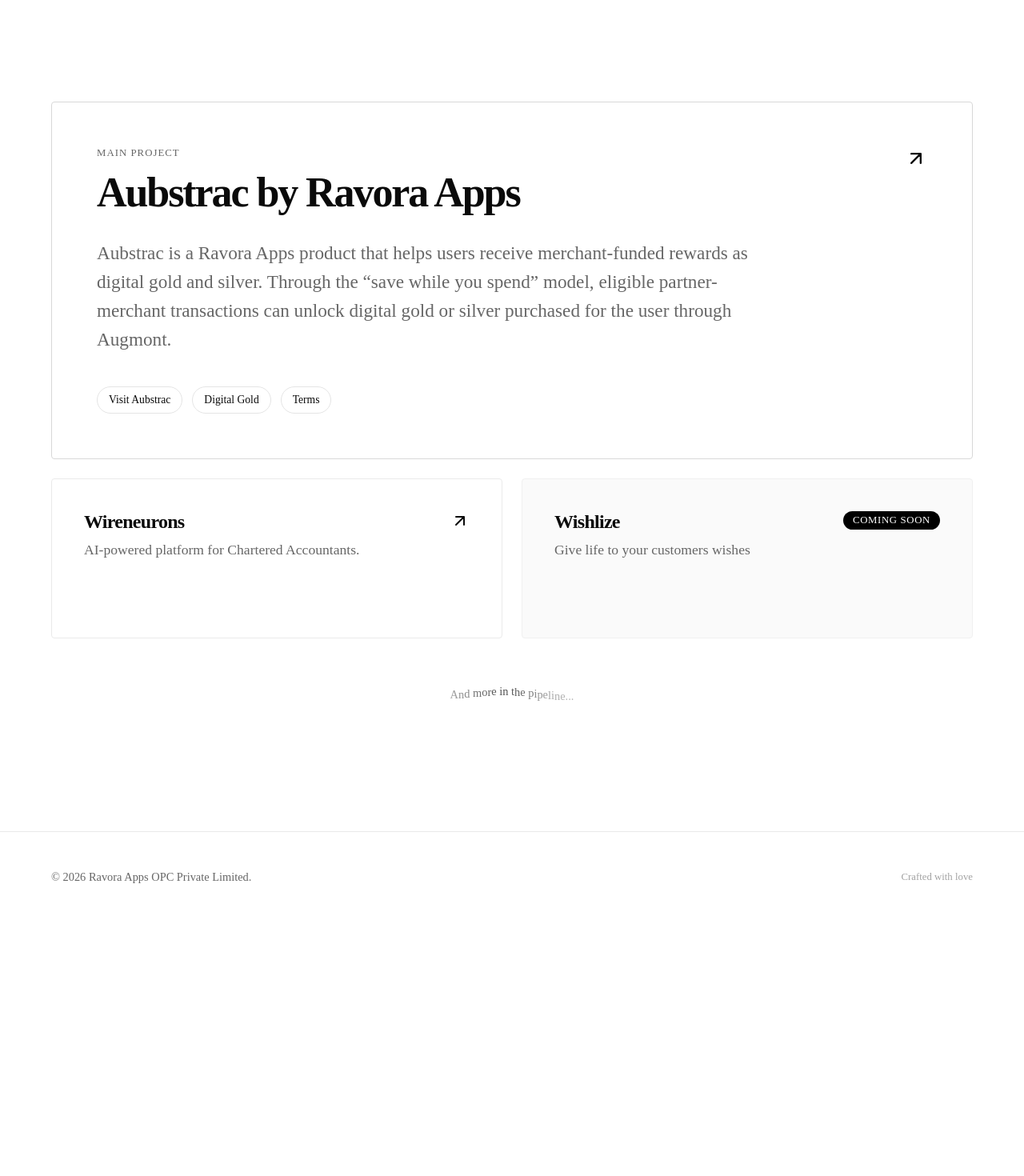
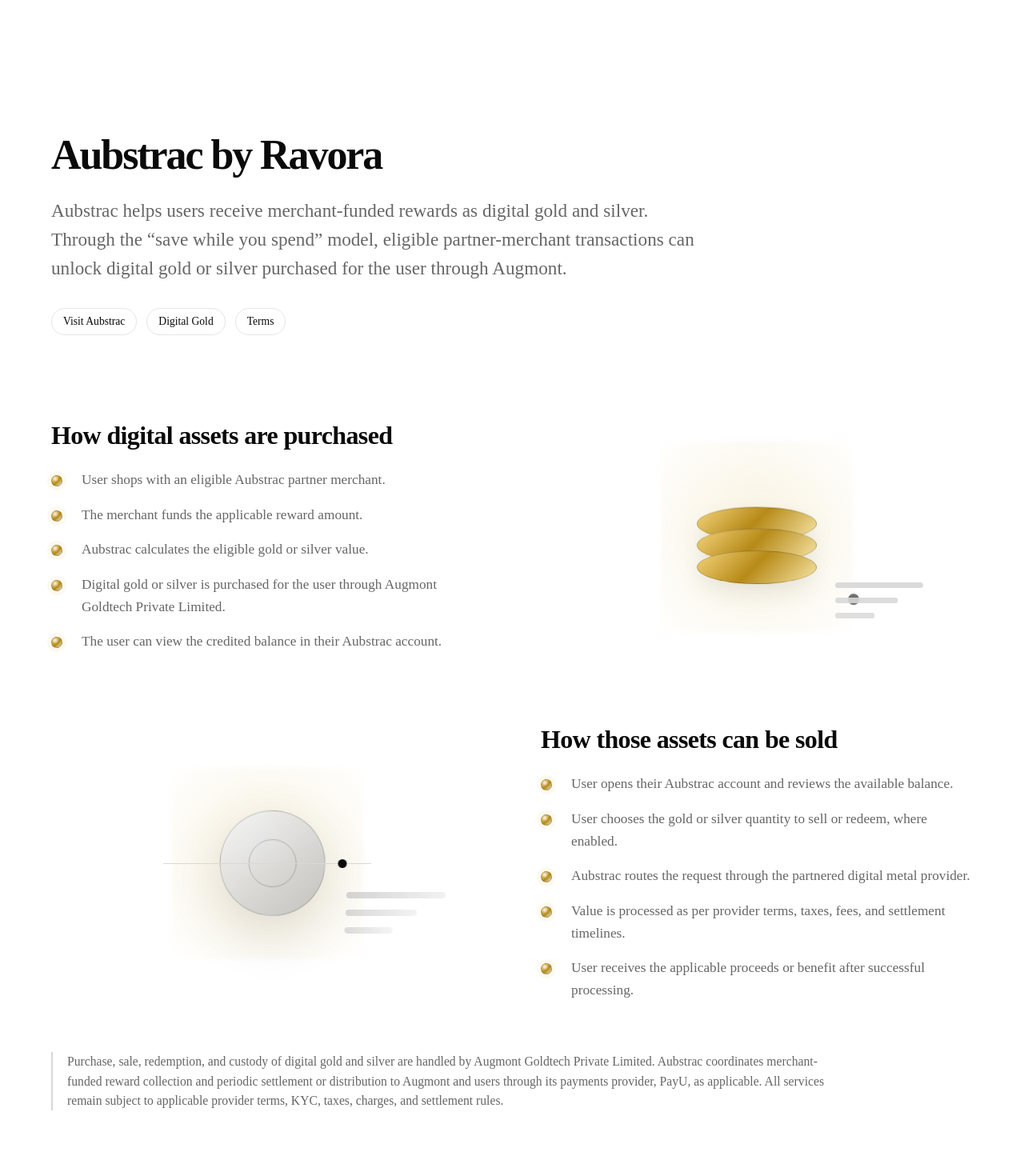
Before and after one commit to hari-learns/ravora, a Next.js app: page / in a window 1280 px wide. Shown: the part 680-2150 px from the top of the page at 80% size. Before the commit the page ends 1833 px from the top, so only its background shows below. Built offline with nearby package versions, Linux system fonts and the light colour scheme.

Commit message:
Add Aubstrac asset flow details

```diff
--- a/src/app/page.module.css
+++ b/src/app/page.module.css
@@ -43,75 +43,264 @@
   padding: 80px 0;
 }
 
-.featuredProject {
-  display: block;
-  border: 1px solid #d8d8d8;
-  border-radius: 4px;
-  padding: 56px;
-  margin-bottom: 24px;
-  background: #fff;
-  transition: all 0.3s cubic-bezier(0.16, 1, 0.3, 1);
+.aubstracSection {
+  padding: 40px 0 88px;
 }
 
-.featuredProject:hover {
-  background: var(--card-hover);
-  border-color: #000;
+.aubstracHeader {
+  display: block;
+  margin-bottom: 72px;
 }
 
-.featuredHeader {
-  display: flex;
-  justify-content: space-between;
-  gap: 40px;
-  align-items: flex-start;
-  margin-bottom: 32px;
+.aubstracIntro {
+  max-width: 820px;
 }
 
-.eyebrow {
-  font-family: var(--font-mono);
-  font-size: 0.8rem;
-  color: var(--accent);
-  letter-spacing: 0.08em;
-  margin-bottom: 16px;
-  text-transform: uppercase;
+.aubstracTitle {
+  font-size: 3.25rem;
+  line-height: 1.05;
+  font-weight: 800;
+  letter-spacing: -0.04em;
+  margin-bottom: 24px;
 }
 
-.featuredTitle {
-  font-size: 3.25rem;
-  line-height: 1;
-  font-weight: 800;
-  letter-spacing: -0.04em;
-}
-
-.featuredArrow {
-  display: inline-flex;
-  flex: 0 0 auto;
-  color: var(--foreground);
-  transition: transform 0.3s cubic-bezier(0.16, 1, 0.3, 1);
-}
-
-.featuredArrow:hover,
-.featuredArrow:focus-visible {
-  transform: translate(2px, -2px);
-}
-
-.featuredDescription {
-  max-width: 820px;
+.aubstracIntro p {
   color: var(--accent);
   font-size: 1.45rem;
   line-height: 1.55;
-  margin-bottom: 40px;
+}
+
+.assetFlow {
+  display: grid;
+  grid-template-columns: repeat(2, minmax(0, 1fr));
+  gap: 72px;
+  align-items: center;
+  min-height: 360px;
+  margin-bottom: 48px;
+}
+
+.sellFlow {
+  margin-bottom: 56px;
+}
+
+.flowCopy h3 {
+  font-size: 2rem;
+  line-height: 1.1;
+  font-weight: 800;
+  letter-spacing: -0.02em;
+  margin-bottom: 24px;
+}
+
+.flowCopy ul {
+  list-style: none;
+  padding: 0;
+  color: var(--accent);
+  font-size: 1.08rem;
+  line-height: 1.6;
+}
+
+.flowCopy li {
+  display: grid;
+  grid-template-columns: 24px 1fr;
+  gap: 14px;
+  align-items: start;
+}
+
+.flowCopy li::before {
+  content: "";
+  display: inline-flex;
+  width: 12px;
+  height: 12px;
+  margin-top: 8px;
+  border: 1px solid rgba(10, 10, 10, 0.22);
+  border-radius: 50%;
+  background:
+    radial-gradient(circle at 35% 30%, rgba(255, 255, 255, 0.9), transparent 38%),
+    linear-gradient(135deg, #f3d37a, #b78b19 58%, #efefef);
+  box-shadow: 0 0 0 5px rgba(212, 175, 55, 0.08);
+}
+
+.flowCopy li + li {
+  margin-top: 16px;
+}
+
+.assetVisual {
+  position: relative;
+  display: grid;
+  place-items: center;
+  min-height: 320px;
+  overflow: hidden;
+}
+
+.assetVisual::before {
+  position: absolute;
+  width: 240px;
+  height: 240px;
+  content: "";
+  background: radial-gradient(circle, rgba(212, 175, 55, 0.16), rgba(212, 175, 55, 0));
+  filter: blur(2px);
+}
+
+.coinStack {
+  position: relative;
+  width: 150px;
+  height: 110px;
+  transform: translateY(24px);
+}
+
+.coinStack span {
+  position: absolute;
+  left: 0;
+  width: 150px;
+  height: 42px;
+  border: 1px solid rgba(10, 10, 10, 0.22);
+  border-radius: 50%;
+  background: linear-gradient(135deg, #f3d37a, #b78b19 48%, #f8e7a9);
+  box-shadow: 0 12px 30px rgba(0, 0, 0, 0.08);
+  animation: coinFloat 3.6s ease-in-out infinite;
+}
+
+.coinStack span:nth-child(1) {
+  top: 0;
+}
+
+.coinStack span:nth-child(2) {
+  top: 28px;
+  animation-delay: 0.25s;
+}
+
+.coinStack span:nth-child(3) {
+  top: 56px;
+  animation-delay: 0.5s;
+}
+
+.purchasePulse {
+  position: absolute;
+  width: 14px;
+  height: 14px;
+  border-radius: 50%;
+  background: #0a0a0a;
+  animation: purchasePath 3.2s ease-in-out infinite;
+}
+
+.assetLedger {
+  position: absolute;
+  right: 54px;
+  bottom: 58px;
+  width: 118px;
+}
+
+.assetLedger span {
+  display: block;
+  height: 7px;
+  margin-top: 12px;
+  border-radius: 999px;
+  background: #d8d8d8;
+  animation: ledgerFill 3.2s ease-in-out infinite;
+}
+
+.assetLedger span:nth-child(2) {
+  width: 78%;
+  animation-delay: 0.2s;
+}
+
+.assetLedger span:nth-child(3) {
+  width: 56%;
+  animation-delay: 0.4s;
+}
+
+.assetToken {
+  position: relative;
+  width: 132px;
+  height: 132px;
+  border: 1px solid rgba(10, 10, 10, 0.18);
+  border-radius: 50%;
+  background:
+    linear-gradient(135deg, rgba(245, 245, 245, 0.88), rgba(170, 170, 170, 0.7)),
+    radial-gradient(circle at 35% 30%, #ffffff, transparent 42%);
+  box-shadow: 0 22px 70px rgba(0, 0, 0, 0.12);
+  animation: tokenDrift 4.5s ease-in-out infinite;
+}
+
+.assetToken::after {
+  position: absolute;
+  inset: 35px;
+  content: "";
+  border: 1px solid rgba(10, 10, 10, 0.22);
+  border-radius: 50%;
+}
+
+.sellRail {
+  position: absolute;
+  width: 260px;
+  height: 1px;
+  background: #d8d8d8;
+}
+
+.sellRail span {
+  position: absolute;
+  top: -5px;
+  left: 0;
+  width: 11px;
+  height: 11px;
+  border-radius: 50%;
+  background: #0a0a0a;
+  animation: sellPath 3.4s ease-in-out infinite;
+}
+
+.settlementLines {
+  position: absolute;
+  right: 44px;
+  bottom: 72px;
+  width: 124px;
+}
+
+.settlementLines span {
+  display: block;
+  height: 8px;
+  margin-top: 14px;
+  border-radius: 999px;
+  background: linear-gradient(90deg, #c9c9c9, #efefef);
+  animation: settlementFade 3.4s ease-in-out infinite;
+}
+
+.settlementLines span:nth-child(1) {
+  width: 100%;
+}
+
+.settlementLines span:nth-child(2) {
+  width: 72%;
+  animation-delay: 0.16s;
+}
+
+.settlementLines span:nth-child(3) {
+  width: 48%;
+  animation-delay: 0.32s;
+}
+
+.complianceNote {
+  max-width: 980px;
+  margin: 0 0 48px;
+  border-left: 2px solid #d8d8d8;
+  padding-left: 18px;
+  color: var(--accent);
+  font-size: 0.98rem;
+  line-height: 1.55;
 }
 
 .featuredLinks {
   display: flex;
-  flex-wrap: wrap;
+  flex-wrap: nowrap;
   gap: 12px;
+  justify-content: flex-start;
+  margin-top: 32px;
   font-family: var(--font-mono);
   font-size: 0.85rem;
   color: var(--foreground);
 }
 
 .featuredLinks a {
+  white-space: nowrap;
   border: 1px solid #e5e5e5;
   border-radius: 999px;
   padding: 8px 14px;
@@ -123,6 +312,90 @@
 .featuredLinks a:focus-visible {
   border-color: #000;
   background: var(--card-hover);
+}
+
+@keyframes coinFloat {
+  0%,
+  100% {
+    transform: translateY(0);
+  }
+
+  50% {
+    transform: translateY(-8px);
+  }
+}
+
+@keyframes purchasePath {
+  0% {
+    opacity: 0;
+    transform: translate(-160px, -70px);
+  }
+
+  20%,
+  75% {
+    opacity: 1;
+  }
+
+  100% {
+    opacity: 0;
+    transform: translate(132px, 84px);
+  }
+}
+
+@keyframes ledgerFill {
+  0%,
+  35% {
+    transform: scaleX(0.25);
+    transform-origin: left;
+    opacity: 0.45;
+  }
+
+  100% {
+    transform: scaleX(1);
+    transform-origin: left;
+    opacity: 1;
+  }
+}
+
+@keyframes tokenDrift {
+  0%,
+  100% {
+    transform: translateX(-26px) rotate(-8deg);
+  }
+
+  50% {
+    transform: translateX(18px) rotate(8deg);
+  }
+}
+
+@keyframes sellPath {
+  0% {
+    opacity: 0;
+    transform: translateX(0);
+  }
+
+  20%,
+  75% {
+    opacity: 1;
+  }
+
+  100% {
+    opacity: 0;
+    transform: translateX(250px);
+  }
+}
+
+@keyframes settlementFade {
+  0%,
+  35% {
+    opacity: 0.35;
+    transform: translateX(-10px);
+  }
+
+  100% {
+    opacity: 1;
+    transform: translateX(0);
+  }
 }
 
 .grid {
@@ -158,21 +431,77 @@
     grid-template-columns: 1fr;
   }
 
-  .featuredProject {
-    padding: 28px;
+  .aubstracSection {
+    padding: 32px 0 64px;
   }
 
-  .featuredHeader {
-    gap: 24px;
-    margin-bottom: 24px;
+  .aubstracHeader {
+    display: block;
+    margin-bottom: 48px;
   }
 
-  .featuredTitle {
+  .aubstracTitle {
     font-size: 2.4rem;
   }
 
-  .featuredDescription {
+  .aubstracIntro p {
     font-size: 1.15rem;
-    margin-bottom: 32px;
+  }
+
+  .featuredLinks {
+    flex-wrap: wrap;
+    margin-top: 28px;
+  }
+
+  .assetFlow {
+    grid-template-columns: 1fr;
+    gap: 24px;
+    min-height: auto;
+    margin-bottom: 56px;
+  }
+
+  .sellFlow .assetVisual {
+    order: 2;
+  }
+
+  .sellFlow .flowCopy {
+    order: 1;
+  }
+
+  .flowCopy h3 {
+    font-size: 1.7rem;
+  }
+
+  .flowCopy ul {
+    font-size: 1rem;
+  }
+
+  .assetVisual {
+    min-height: 240px;
+  }
+
+  .assetVisual::before {
+    width: 190px;
+    height: 190px;
+  }
+
+  .coinStack {
+    transform: scale(0.82) translateY(24px);
+  }
+
+  .assetLedger,
+  .settlementLines {
+    right: 18px;
   }
 }
+
+@media (prefers-reduced-motion: reduce) {
+  .coinStack span,
+  .purchasePulse,
+  .assetLedger span,
+  .assetToken,
+  .sellRail span,
+  .settlementLines span {
+    animation: none;
+  }
+}
--- a/src/app/page.tsx
+++ b/src/app/page.tsx
@@ -22,30 +22,17 @@ export default function Home() {
       </section>
 
       <section className={styles.projects}>
-        <div className={styles.featuredProject}>
-          <div className={styles.featuredHeader}>
-            <div>
-              <p className={styles.eyebrow}>Main project</p>
-              <h2 className={styles.featuredTitle}>Aubstrac by Ravora Apps</h2>
+        <section className={styles.aubstracSection} aria-labelledby="aubstrac-title">
+          <div className={styles.aubstracHeader}>
+            <div className={styles.aubstracIntro}>
+              <h2 id="aubstrac-title" className={styles.aubstracTitle}>Aubstrac by Ravora</h2>
+              <p>
+                Aubstrac helps users receive merchant-funded rewards as digital gold and
+                silver. Through the “save while you spend” model, eligible partner-merchant
+                transactions can unlock digital gold or silver purchased for the user through
+                Augmont.
+              </p>
             </div>
-            <a
-              href="https://aubstrac.com"
-              target="_blank"
-              rel="noopener noreferrer"
-              className={styles.featuredArrow}
-              aria-label="Open Aubstrac"
-            >
-              <svg width="28" height="28" viewBox="0 0 24 24" fill="none" xmlns="http://www.w3.org/2000/svg">
-                <path d="M7 17L17 7M17 7H7M17 7V17" stroke="currentColor" strokeWidth="2" strokeLinecap="round" strokeLinejoin="round" />
-              </svg>
-            </a>
-          </div>
-          <p className={styles.featuredDescription}>
-            Aubstrac is a Ravora Apps product that helps users receive merchant-funded
-            rewards as digital gold and silver. Through the “save while you spend” model,
-            eligible partner-merchant transactions can unlock digital gold or silver purchased
-            for the user through Augmont.
-          </p>
             <div className={styles.featuredLinks} aria-label="Aubstrac links">
               <a href="https://aubstrac.com" target="_blank" rel="noopener noreferrer">
                 Visit Aubstrac
@@ -58,6 +45,65 @@ export default function Home() {
               </a>
             </div>
           </div>
+
+          <div className={styles.assetFlow}>
+            <div className={styles.flowCopy}>
+              <h3>How digital assets are purchased</h3>
+              <ul>
+                <li>User shops with an eligible Aubstrac partner merchant.</li>
+                <li>The merchant funds the applicable reward amount.</li>
+                <li>Aubstrac calculates the eligible gold or silver value.</li>
+                <li>Digital gold or silver is purchased for the user through Augmont Goldtech Private Limited.</li>
+                <li>The user can view the credited balance in their Aubstrac account.</li>
+              </ul>
+            </div>
+            <div className={styles.assetVisual} aria-hidden="true">
+              <div className={styles.coinStack}>
+                <span></span>
+                <span></span>
+                <span></span>
+              </div>
+              <div className={styles.purchasePulse}></div>
+              <div className={styles.assetLedger}>
+                <span></span>
+                <span></span>
+                <span></span>
+              </div>
+            </div>
+          </div>
+
+          <div className={`${styles.assetFlow} ${styles.sellFlow}`}>
+            <div className={styles.assetVisual} aria-hidden="true">
+              <div className={styles.assetToken}></div>
+              <div className={styles.sellRail}>
+                <span></span>
+              </div>
+              <div className={styles.settlementLines}>
+                <span></span>
+                <span></span>
+                <span></span>
+              </div>
+            </div>
+            <div className={styles.flowCopy}>
+              <h3>How those assets can be sold</h3>
+              <ul>
+                <li>User opens their Aubstrac account and reviews the available balance.</li>
+                <li>User chooses the gold or silver quantity to sell or redeem, where enabled.</li>
+                <li>Aubstrac routes the request through the partnered digital metal provider.</li>
+                <li>Value is processed as per provider terms, taxes, fees, and settlement timelines.</li>
+                <li>User receives the applicable proceeds or benefit after successful processing.</li>
+              </ul>
+            </div>
+          </div>
+
+          <p className={styles.complianceNote}>
+            Purchase, sale, redemption, and custody of digital gold and silver are handled by
+            Augmont Goldtech Private Limited. Aubstrac coordinates merchant-funded reward
+            collection and periodic settlement or distribution to Augmont and users through
+            its payments provider, PayU, as applicable. All services remain subject to
+            applicable provider terms, KYC, taxes, charges, and settlement rules.
+          </p>
+        </section>
 
         <div className={styles.grid}>
           <ProjectCard
```
Lines whose indentation alone changed are shown as unchanged.
